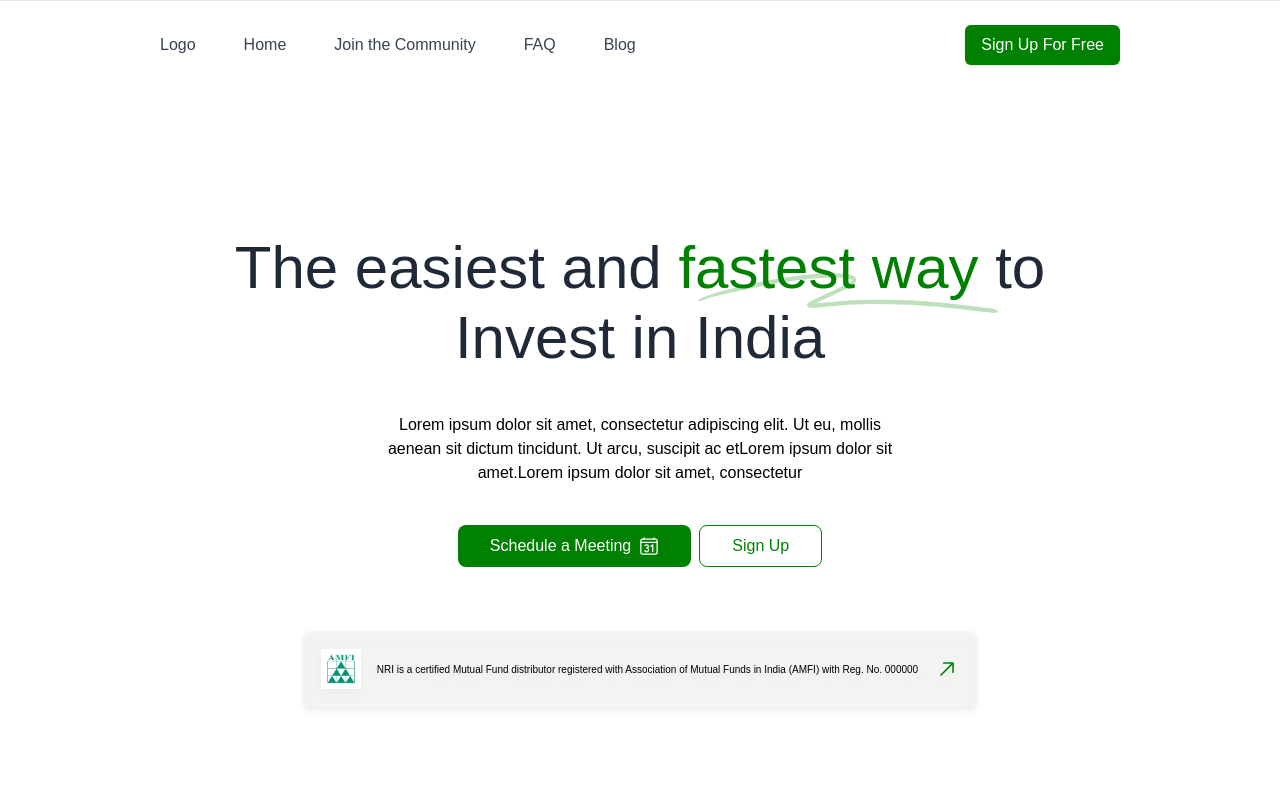
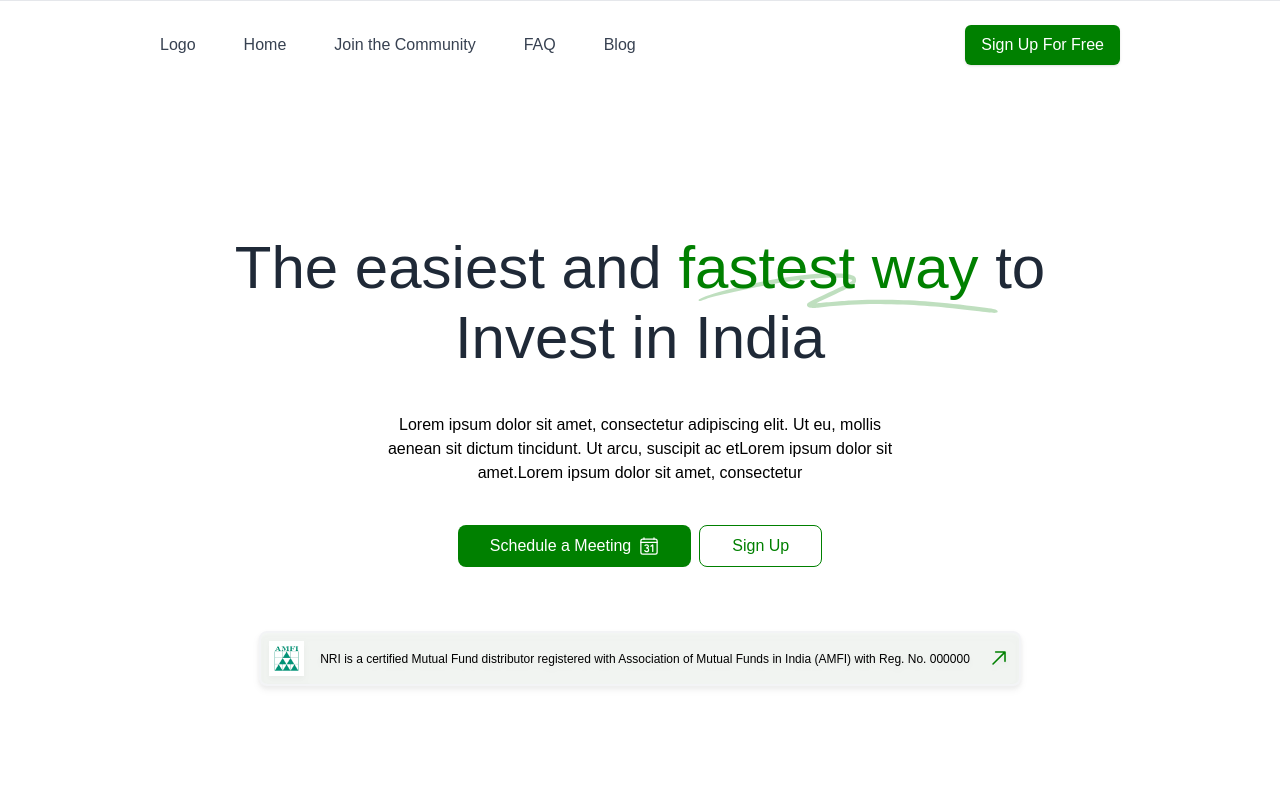
Before and after one commit to PSchristopher/NRI, a Next.js app: page / in a window 1280 px wide. Shown: the top 800 px of the page. Built offline with nearby package versions, Linux system fonts and the light colour scheme.

Commit message:
button cahnges

```diff
--- a/src/app/page.tsx
+++ b/src/app/page.tsx
@@ -112,15 +112,15 @@ const Page = () => {
           href={"https://www.mutualfundssahihai.com/en/amfi"}
           target="_blank"
         >
-          <button className="border-2 mb-32 border-gray-100 px-4 py-4 bg-secondary flex gap-4 justify-between rounded-lg items-center mt-6 drop-shadow-md mx-4 md:mx-20 xl:mx-auto">
+            <button className="border-2 mb-32 border-gray-100 px-2 py-2 bg-secondary flex gap-4 justify-between rounded-lg items-center mt-6 drop-shadow-md mx-4 md:mx-20 xl:mx-auto">
               <Image
                 src={"/assets/images.png"}
                 alt="cots"
-              className="w-[40px]"
-              width={500}
+                className="w-[35px]"
+                width={400}
                 height={1}
               />
-            <p className="text-center text-[10px]">
+              <p className="text-center text-[12px]">
                 NRI is a certified Mutual Fund distributor registered with
                 Association of Mutual Funds in India (AMFI) with Reg. No. 000000
               </p>
```
Lines whose indentation alone changed are shown as unchanged.
